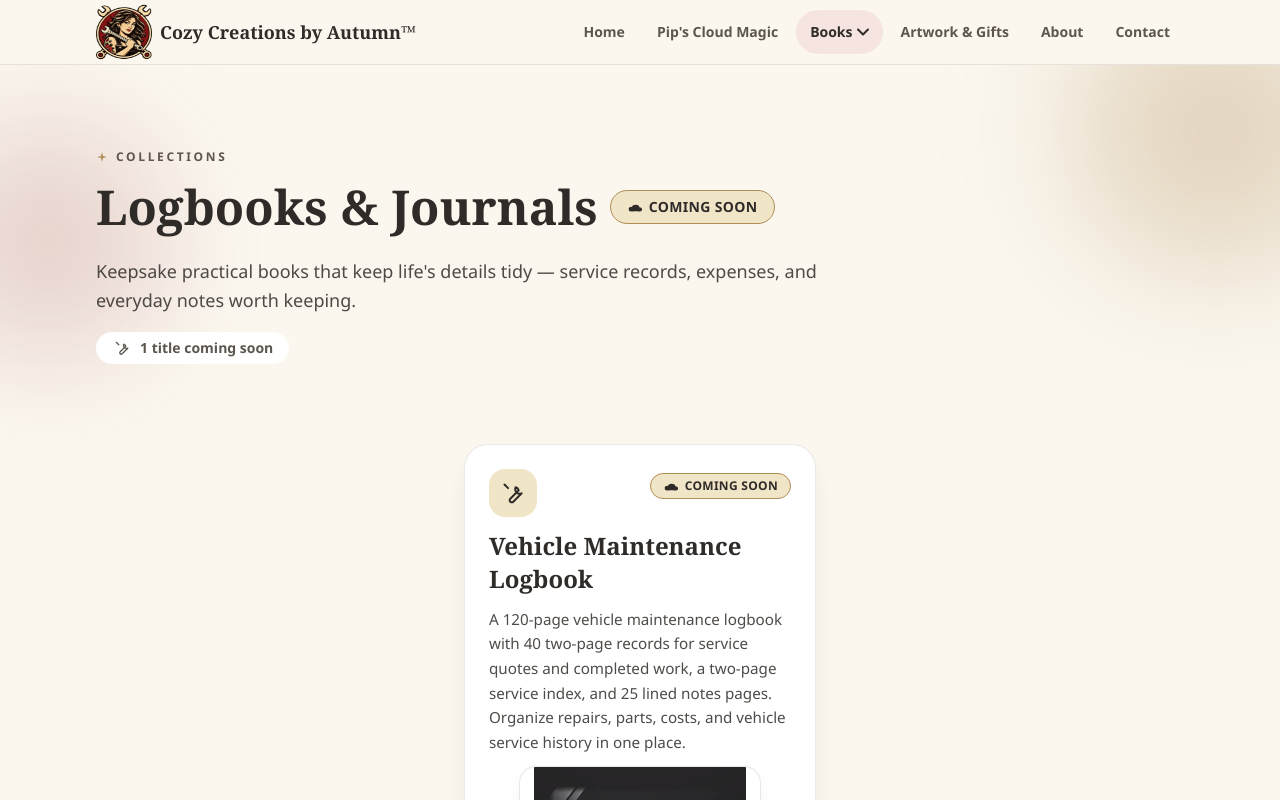
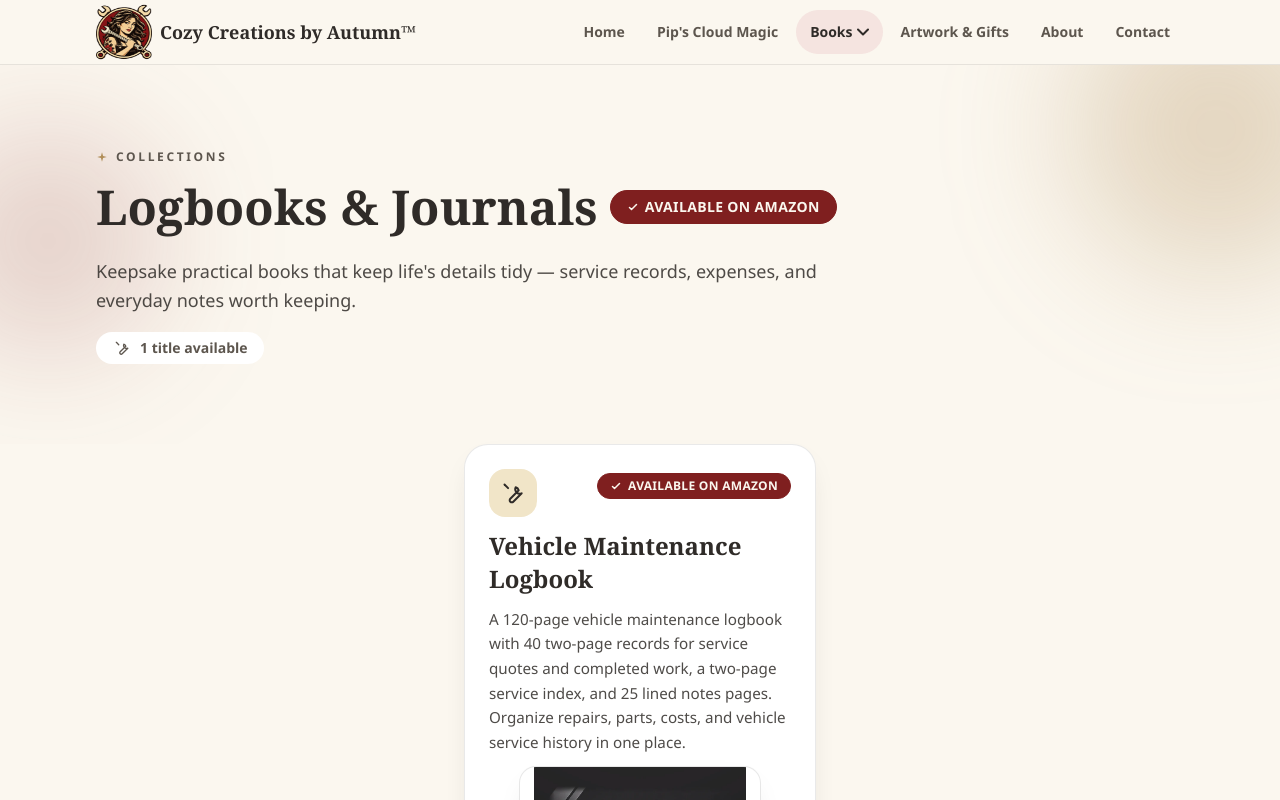
Before and after one commit to workinghard90/Cozy-Creations-repository, a React (Vite) app: page /books/logbooks-journals in a window 1280 px wide. Shown: the top 800 px of the page. Built offline with nearby package versions, Linux system fonts and the light colour scheme.

Commit message:
Link the published Vehicle Maintenance Logbook paperback

```diff
--- a/src/data/catalog.ts
+++ b/src/data/catalog.ts
@@ -201,8 +201,8 @@ export const products: CatalogProduct[] = [
     title: "Vehicle Maintenance Logbook",
     description:
       "A 120-page vehicle maintenance logbook with 40 two-page records for service quotes and completed work, a two-page service index, and 25 lined notes pages. Organize repairs, parts, costs, and vehicle service history in one place.",
-    status: "coming-soon",
-    specs: ["6 × 9 in paperback", "120 pages", "40 two-page repair records", "2-page service index", "25 lined notes pages", "Black-and-white interior"],
+    status: "available",
+    specs: ["$9.99 USD", "6 × 9 in paperback", "120 pages", "40 two-page repair records", "2-page service index", "25 lined notes pages", "Black-and-white interior"],
     // A keepsake record of service, repairs, maintenance costs, and completed
     // work with dedicated notes pages. Never describe it as a distance or
     // consumption tracker — that is not what this book records.
@@ -214,7 +214,7 @@ export const products: CatalogProduct[] = [
       { src: "/samples/vehicle-maintenance-logbook/notes.webp", caption: "Notes page", alt: "Sample lined notes page from Vehicle Maintenance Logbook" },
     ],
     coverAsset: "/covers/vehicle-maintenance-logbook.png",
-    // amazonUrl: reserved until a verified listing exists.
+    amazonUrl: "https://www.amazon.com/dp/B0HQZHSDP3",
   },
   // ── Future titles get added above this line ──────────────────────────────
 ];
--- a/src/routes/books/logbooks-journals.tsx
+++ b/src/routes/books/logbooks-journals.tsx
@@ -7,7 +7,7 @@ export const Route = createFileRoute("/books/logbooks-journals")({
   head: () =>
     pageMeta(
       "Logbooks & Journals",
-      "Practical logbooks and journals from Cozy Creations by Autumn™, starting with the Vehicle Maintenance Logbook — a keepsake for tracking service, repairs, maintenance costs, and completed work, with dedicated notes pages. Coming soon.",
+      "Practical logbooks and journals from Cozy Creations by Autumn™, starting with the Vehicle Maintenance Logbook — a keepsake for tracking service, repairs, maintenance costs, and completed work, with dedicated notes pages. Available on Amazon.",
     ),
   component: LogbooksJournalsPage,
 });
```
